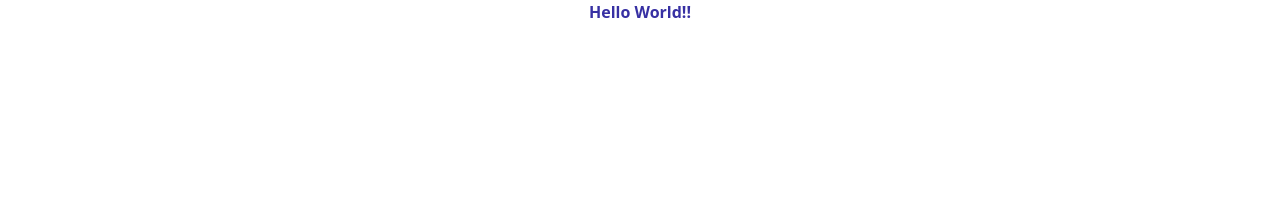
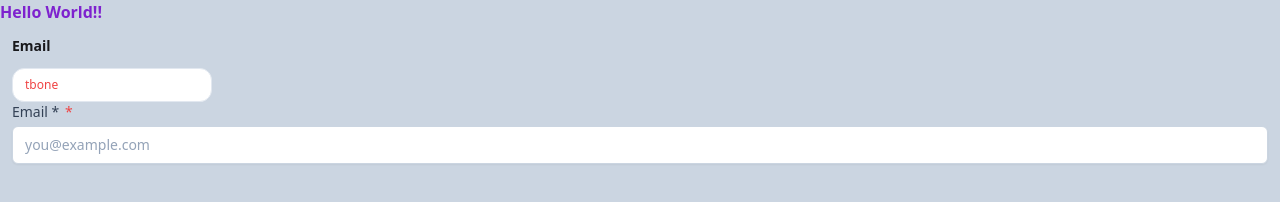
Before and after one commit to naijatechgirle/tailwind, a website built with Vite: page index.html in a window 1280 px wide. Built offline with nearby package versions, Linux system fonts and the light colour scheme.

Commit message:
base template

```diff
--- a/index.html
+++ b/index.html
@@ -6,9 +6,37 @@
     <meta name="viewport" content="width=device-width, initial-scale=1.0">
     <title>learnTailwind</title>
     <link href="/css/main.css" rel="stylesheet">
+</head>
+<body class="bg-slate-300">
+    <div class="mx-auto text-base">
+        <h1 class="font-bold text-purple-400 hover:text-purple-700 block">Hello World!!</h1>
+        <form class="p-3">
+            <label>
+                <span class="block text-sm font-semibold text-zinc-900 pb-3">Email</span>
+                <input type="text" class="placeholder-slate-400 text-xs border border-slate-200 py-2 rounded-xl px-3 focus:outline-none focus:outline-red-400 hover:bg-purple-300 placeholder:text-red-500 active:border-l-green-800 active:border-purple-100 active:ring-purple-800" placeholder="tbone">
+            </label>
 
-</head>
-<body>
-    <h1 class="text-center font-bold text-indigo-800 bg">Hello World!!</h1>
+            <label class="block">
+                <span class="after:content-['*'] after:ml-0.5 after:text-red-500 block text-sm font-medium text-slate-700">
+                  Email *
+                </span>
+                <input type="email" name="email" class="mt-1 px-3 py-2 bg-white border shadow-sm border-slate-300 placeholder-slate-400 focus:outline-none focus:border-sky-500 focus:ring-sky-500 block w-full rounded-md sm:text-sm" placeholder="you@example.com" />
+            </label>
+        </form>
+    </div>
+    <!-- <div class="flex items-center">
+        <img src="path/to/image.jpg">
+        <div>
+          <strong>Andrew Alfred</strong>
+          <span>Technical advisor</span>
+        </div>
+      </div>
+      <button>
+        Transactions
+      </button>
+      <span class="flex h-3 w-3">
+        <span class="animate-ping absolute inline-flex h-full w-full rounded-full bg-sky-400 opacity-75">Highlight</span>
+        <span class="relative inline-flex rounded-full h-3 w-3 bg-sky-500">More</span>
+      </span> -->
 </body>
 </html>
```
